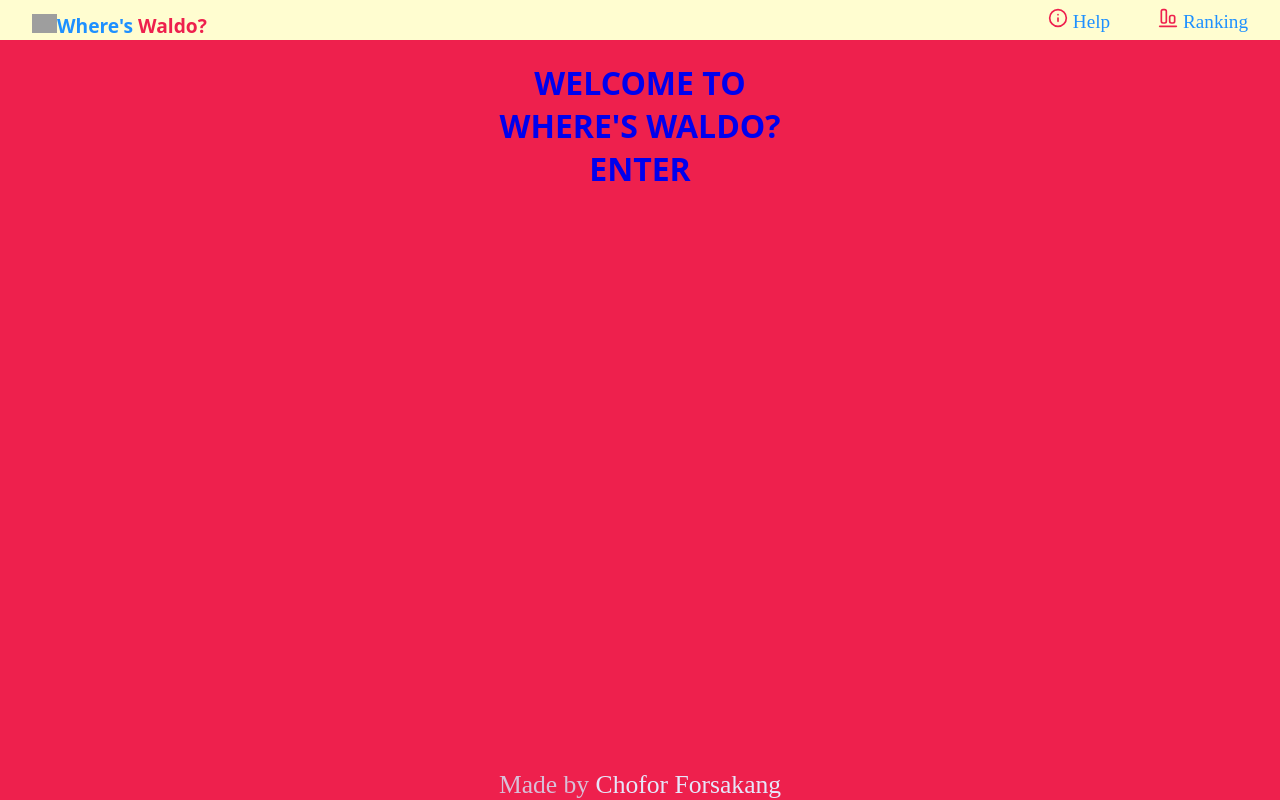
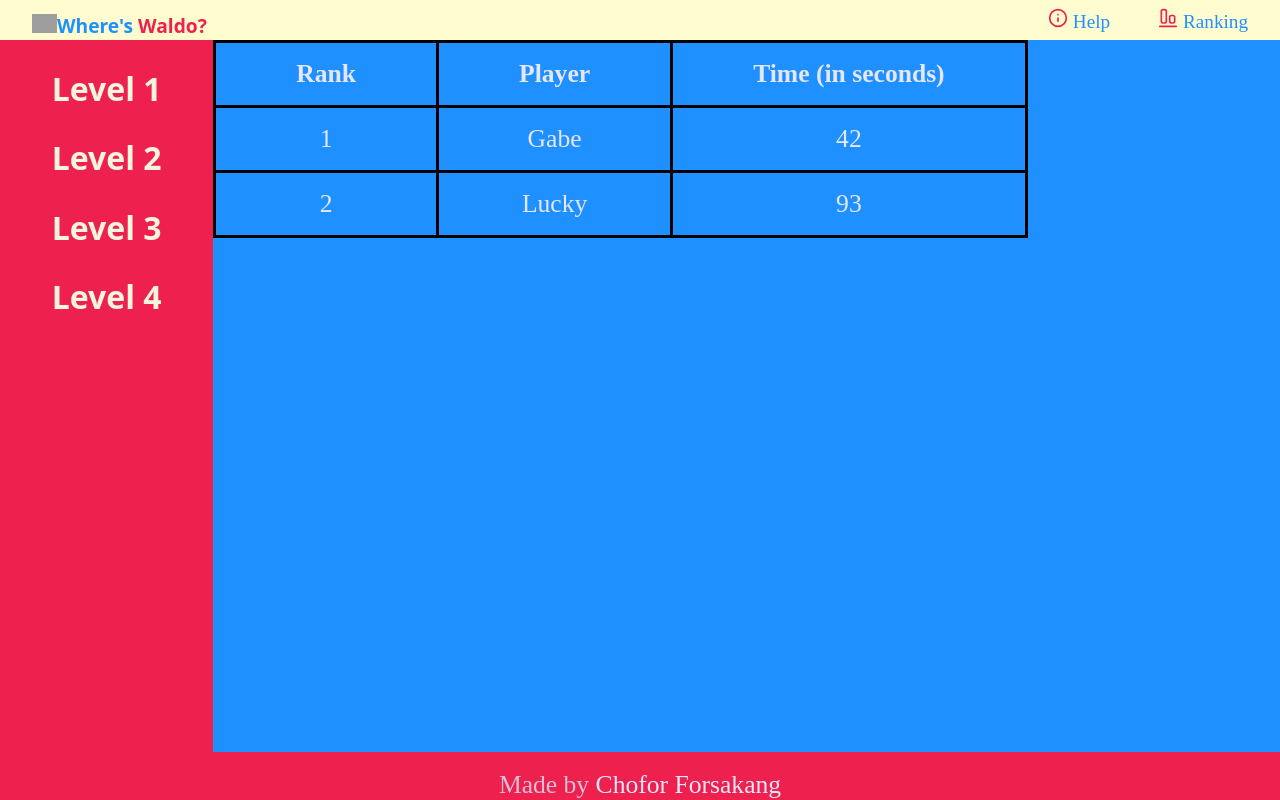
Before and after one commit to ChoforJr/where-is-waldo, a React (Vite) app: page /ranking/1 in a window 1280 px wide. Built offline with nearby package versions, Linux system fonts and the light colour scheme; grey boxes are pictures that could not be loaded.

Commit message:
Building the ranking page
The ranking page now contains table for all 4 levels so now when
you go there you can see the ranks base on the various levels and
try to challenge for the top spot.

```diff
--- a/src/App Components/App.jsx
+++ b/src/App Components/App.jsx
@@ -7,10 +7,12 @@ import { useAppLogic } from "./UseAppLogic";
 import { AlignEndHorizontal, Info } from "lucide-react";
 
 const App = () => {
-  const { id } = useAppLogic();
+  const { id, level, rankings } = useAppLogic();
 
   const value = {
     id,
+    level,
+    rankings,
   };
   return (
     <div className="container">
--- a/src/App Components/UseAppLogic.jsx
+++ b/src/App Components/UseAppLogic.jsx
@@ -1,13 +1,53 @@
 import { useParams } from "react-router-dom";
-// import { useState, useEffect } from "react";
+import { useState, useEffect } from "react";
 // import { useNavigate } from "react-router-dom";
 // const apiUrl = import.meta.env.VITE_BLOG_API_URL;
 
 export function useAppLogic() {
-  const { id } = useParams();
+  const [rankings, setRankings] = useState([
+    {
+      id: 1,
+      keyID: crypto.randomUUID(),
+      level: 1,
+      time: 42,
+      player: "Gabe",
+    },
+    {
+      id: 2,
+      keyID: crypto.randomUUID(),
+      level: 1,
+      time: 93,
+      player: "Lucky",
+    },
+    {
+      id: 3,
+      keyID: crypto.randomUUID(),
+      level: 2,
+      time: 164,
+      player: "Jade",
+    },
+    {
+      id: 4,
+      keyID: crypto.randomUUID(),
+      level: 3,
+      time: 210,
+      player: "Justin",
+    },
+    {
+      id: 5,
+      keyID: crypto.randomUUID(),
+      level: 4,
+      time: 300,
+      player: "Natsu",
+    },
+  ]);
+
+  const { id, level } = useParams();
   // const navigate = useNavigate();
 
   return {
     id,
+    level,
+    rankings,
   };
 }
--- a/src/Rankings Components/Rankings.jsx
+++ b/src/Rankings Components/Rankings.jsx
@@ -2,26 +2,66 @@ import styles from "./rankings.module.css";
 import { Link } from "react-router-dom";
 
 // import { useNavigate } from "react-router-dom";
-// import { ItemContext } from "../ItemContext";
-// import { useContext } from "react";
+import { ItemContext } from "../ItemContext";
+import { useContext } from "react";
 
 const Rankings = () => {
-  // const { posts, comments } = useContext(ItemContext);
+  const { level, rankings } = useContext(ItemContext);
   // const navigate = useNavigate();
 
   return (
     <div className={styles.rankings}>
-      <Link to="/">
+      <aside>
         <h1>
-          WELCOME TO
-          <br />
-          WHERE'S WALDO?
-          <br />
-          ENTER
+          <Link to="/ranking/1">Level 1</Link>
         </h1>
-      </Link>
+        <h1>
+          <Link to="/ranking/2">Level 2</Link>
+        </h1>
+        <h1>
+          <Link to="/ranking/3">Level 3</Link>
+        </h1>
+        <h1>
+          <Link to="/ranking/4">Level 4</Link>
+        </h1>
+      </aside>
+      <section>
+        <table>
+          <thead>
+            <tr>
+              <th>Rank</th>
+              <th>Player</th>
+              <th>Time (in seconds)</th>
+            </tr>
+          </thead>
+          <tbody>
+            {level == undefined ? (
+              <TableRows level={"1"} rankings={rankings} />
+            ) : (
+              <TableRows level={level} rankings={rankings} />
+            )}
+          </tbody>
+        </table>
+      </section>
     </div>
   );
 };
 
 export default Rankings;
+
+function TableRows({ level, rankings }) {
+  return (
+    <>
+      {rankings
+        .filter((ranking) => ranking.level == level)
+        .sort((a, b) => a.time - b.time)
+        .map((rank, index) => (
+          <tr key={rank.keyID}>
+            <td>{index + 1}</td>
+            <td>{rank.player}</td>
+            <td>{rank.time}</td>
+          </tr>
+        ))}
+    </>
+  );
+}
--- a/src/Rankings Components/rankings.module.css
+++ b/src/Rankings Components/rankings.module.css
@@ -1,29 +1,28 @@
-.posts {
+.rankings {
   color: #e6e6fa;
-  display: flex;
-  flex-direction: column;
-  align-items: center;
-  gap: 1rem;
+  display: grid;
+  grid-template-columns: 1fr 5fr;
 }
 
-.postArticle {
-  color: #e6e6fa;
-  text-align: left;
-  border: 0.1rem #556b2f solid;
-  background-color: #556b2f;
-  width: 50rem;
-  padding-left: 2rem;
-  border-radius: 2rem;
-  padding-right: 1rem;
+.rankings aside a {
+  color: #f5f5dc;
+}
+.rankings aside h1:hover {
+  background-color: #1e90ff;
 }
 
-.postArticle h2 {
-  display: flex;
-  justify-content: space-between;
+.rankings section {
+  background-color: #1e90ff;
+  height: 89vh;
 }
 
-.content {
-  overflow: hidden;
-  white-space: nowrap;
-  text-overflow: ellipsis;
+.rankings section table {
+  border-collapse: collapse;
 }
+
+.rankings section td,
+th {
+  font-size: 1.6rem;
+  padding: 1rem 5rem;
+  border: black 0.2rem solid;
+}
```
